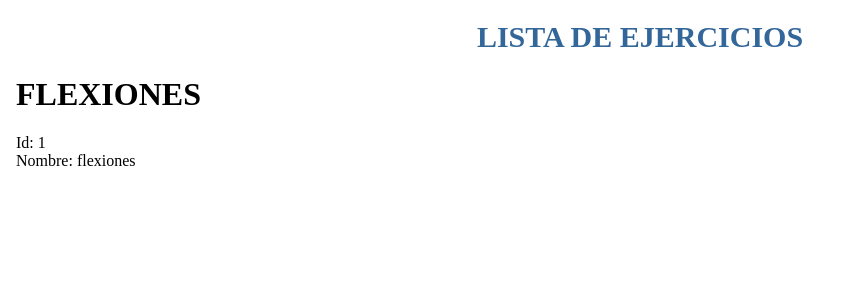
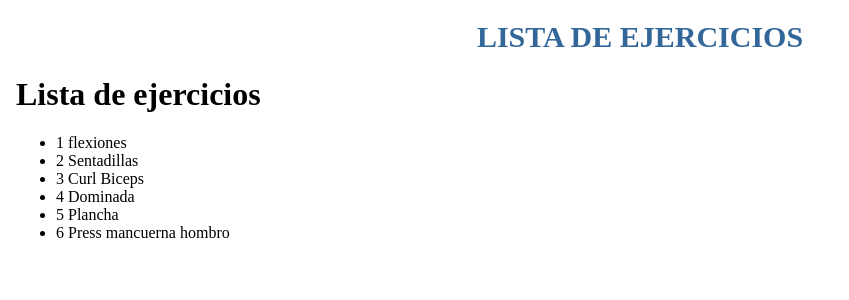
Before and after one commit to Mnerixbs/Angular, an Angular app: page / in a window 1280 px wide. Shown: the top 300 px of the page, without its empty margins (0-849 px from the left). Built offline with nearby package versions, Linux system fonts and the light colour scheme.

Commit message:
Se añadio una coleccion a ejercicios y se mostro en la vista

```diff
--- a/src/app/app.module.ts
+++ b/src/app/app.module.ts
@@ -1,6 +1,6 @@
 import { BrowserModule } from '@angular/platform-browser';
 import { NgModule } from '@angular/core';
-
+import { FormsModule } from "@angular/forms";
 import { AppRoutingModule } from './app-routing.module';
 import { AppComponent } from './app.component';
 import { EjerciciosComponent } from './ejercicios/ejercicios.component';
@@ -12,7 +12,8 @@
   ],
   imports: [
     BrowserModule,
-    AppRoutingModule
+    AppRoutingModule,
+    FormsModule
   ],
   providers: [],
   bootstrap: [AppComponent]
--- /dev/null
+++ b/src/app/collection-ejercicios.ts
@@ -0,0 +1,10 @@
+import { Ejercicio } from "./Ejercicio";
+
+export const EJERCICIOS: Ejercicio[]=[
+  {id:1, name:"flexiones"},
+  {id:2, name:"Sentadillas"},
+  {id:3, name:"Curl Biceps"},
+  {id:4, name:"Dominada"},
+  {id:5, name:"Plancha"},
+  {id:6, name:"Press mancuerna hombro"}
+];
--- a/src/app/ejercicios/ejercicios.component.html
+++ b/src/app/ejercicios/ejercicios.component.html
@@ -1,3 +1,6 @@
-<h1>{{ejercicio.name | uppercase}}</h1>
-<div><span>Id: {{ejercicio.id}}</span></div>
-<div><span>Nombre: {{ejercicio.name}}</span></div>
+<h1>Lista de ejercicios</h1>
+<ul class="ejercicios">
+  <li *ngFor="let ejercicio of ejercicios">
+    <span class="ejercicio">{{ejercicio.id}} </span>{{ejercicio.name}}
+  </li>
+</ul>
--- a/src/app/ejercicios/ejercicios.component.ts
+++ b/src/app/ejercicios/ejercicios.component.ts
@@ -1,5 +1,6 @@
 import { Component, OnInit } from '@angular/core';
 import { Ejercicio } from "../Ejercicio";
+import { EJERCICIOS } from "../collection-ejercicios";
 
 @Component({
   selector: 'app-ejercicios',
@@ -9,10 +10,8 @@
 export class EjerciciosComponent implements OnInit {
 
 
-  ejercicio: Ejercicio={
-     id:1,
-     name:"flexiones"
-  };
+  ejercicios = EJERCICIOS;
+
 
   constructor() { }
 
```
